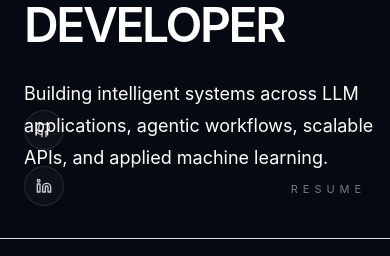
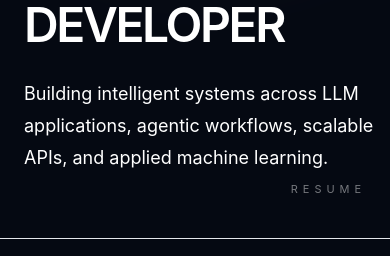
Before and after one commit to Aherpratik/pratik-portfolio, a React (Vite) app: page / in a window 390 px wide. Shown: the part 919-1175 px from the top of the page. Built offline with nearby package versions, Linux system fonts and the light colour scheme.

Commit message:
Fixed mobile overlap

```diff
--- a/src/App.jsx
+++ b/src/App.jsx
@@ -344,7 +344,7 @@ export default function PratikPortfolio() {
             </div>
           </div>
 
-          <div className="absolute bottom-8 left-6 flex flex-col gap-4 text-white/80 md:left-10 md:flex">
+          <div className="absolute bottom-8 left-6 hidden flex-col gap-4 text-white/80 md:left-10 md:flex">
             {socialLinks.map((item) => {
               const Icon = item.icon;
               return (
```
Also changed, not shown: package.json (+7 -4 lines), 7 other files (tests, documents, lock files or other folders).
